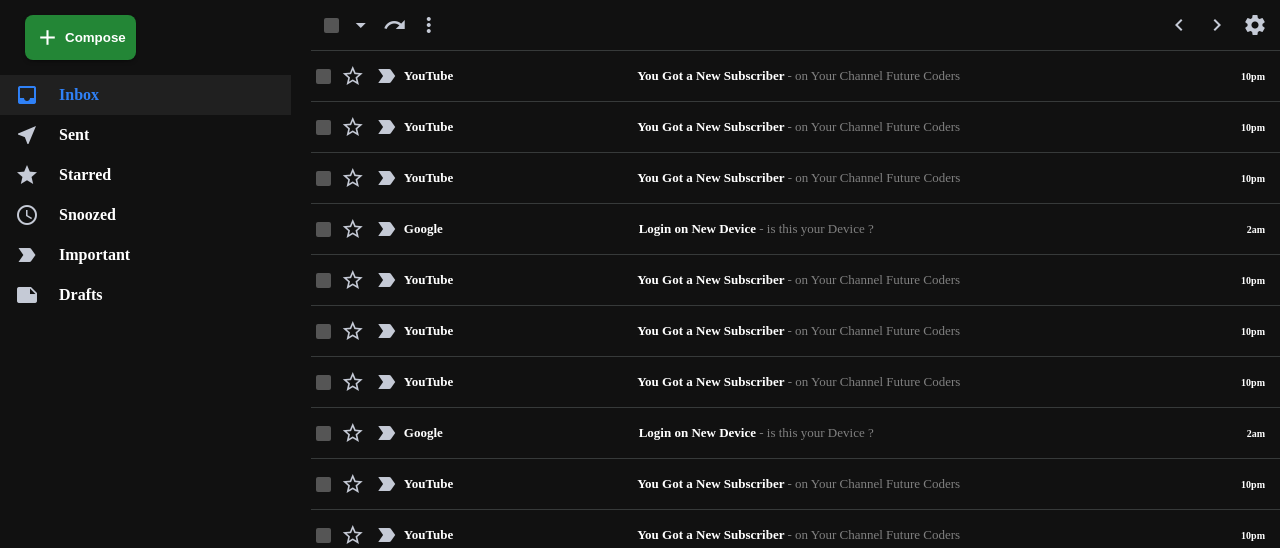
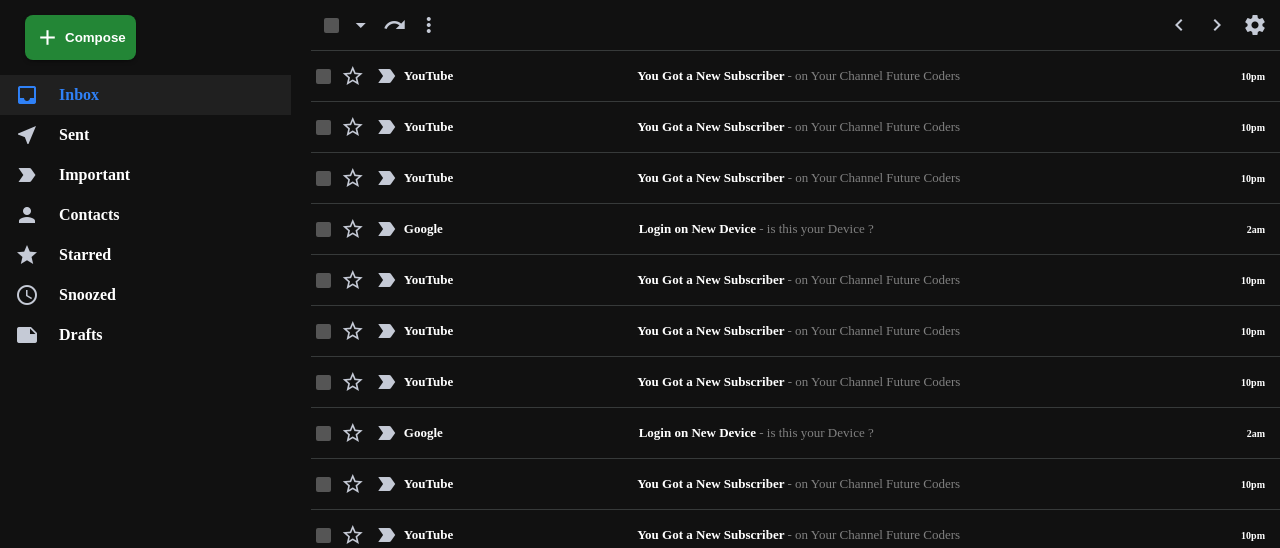
Before and after one commit to h471x/php_mail, a PHP site: page / in a window 1280 px wide. Shown: the part 81-629 px from the top of the page. Run offline with PHP 8.4, Linux system fonts and the light colour scheme.

Commit message:
Added Contact on the options menu

```diff
--- a/templates/main_template.php
+++ b/templates/main_template.php
@@ -53,6 +53,16 @@
         </div>
 
         <div class="sidebarOption">
+          <span class="material-icons"> label_important </span>
+          <h3>Important</h3>
+        </div>
+
+        <div class="sidebarOption">
+          <span class="material-icons"> person </span>
+          <h3>Contacts</h3>
+        </div>
+
+        <div class="sidebarOption">
           <span class="material-icons"> star </span>
           <h3>Starred</h3>
         </div>
@@ -62,10 +72,6 @@
           <h3>Snoozed</h3>
         </div>
 
-        <div class="sidebarOption">
-          <span class="material-icons"> label_important </span>
-          <h3>Important</h3>
-        </div>
 
 
         <div class="sidebarOption">
```
